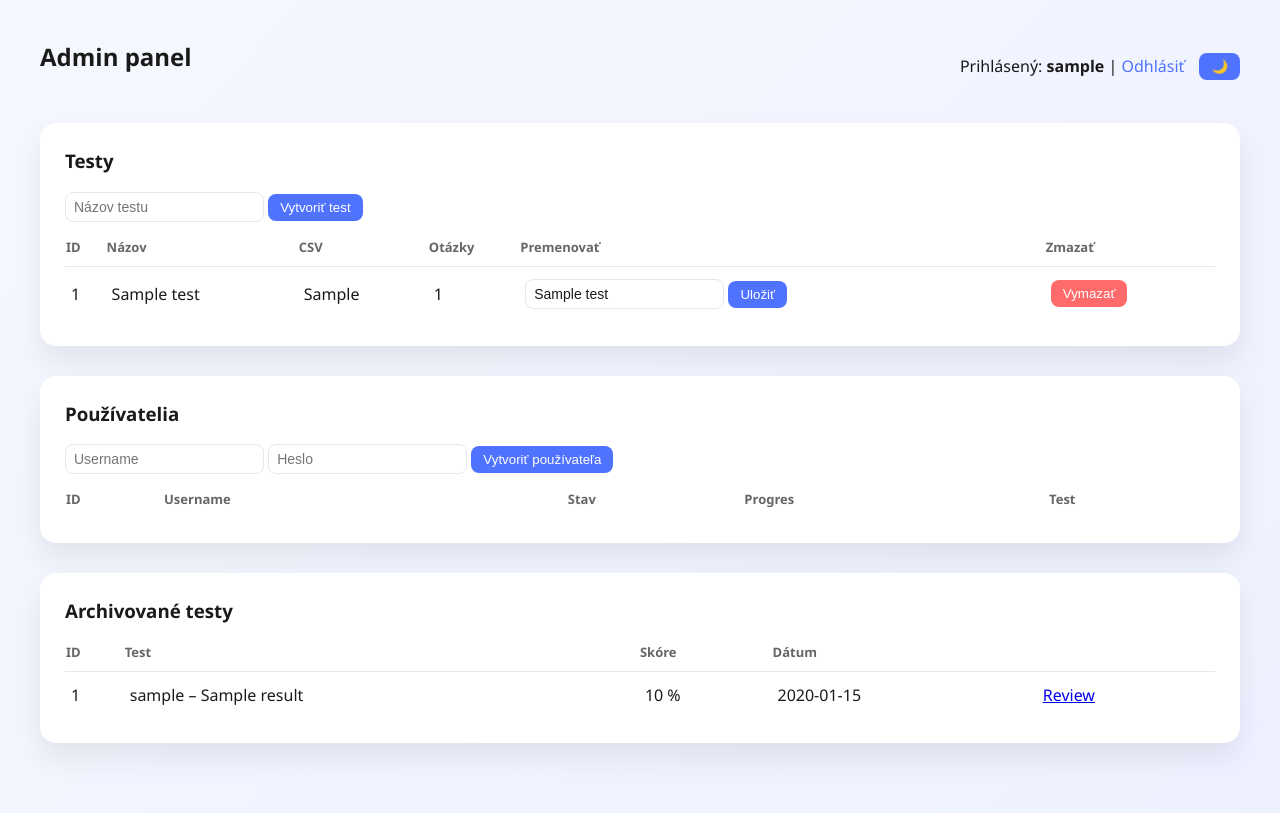
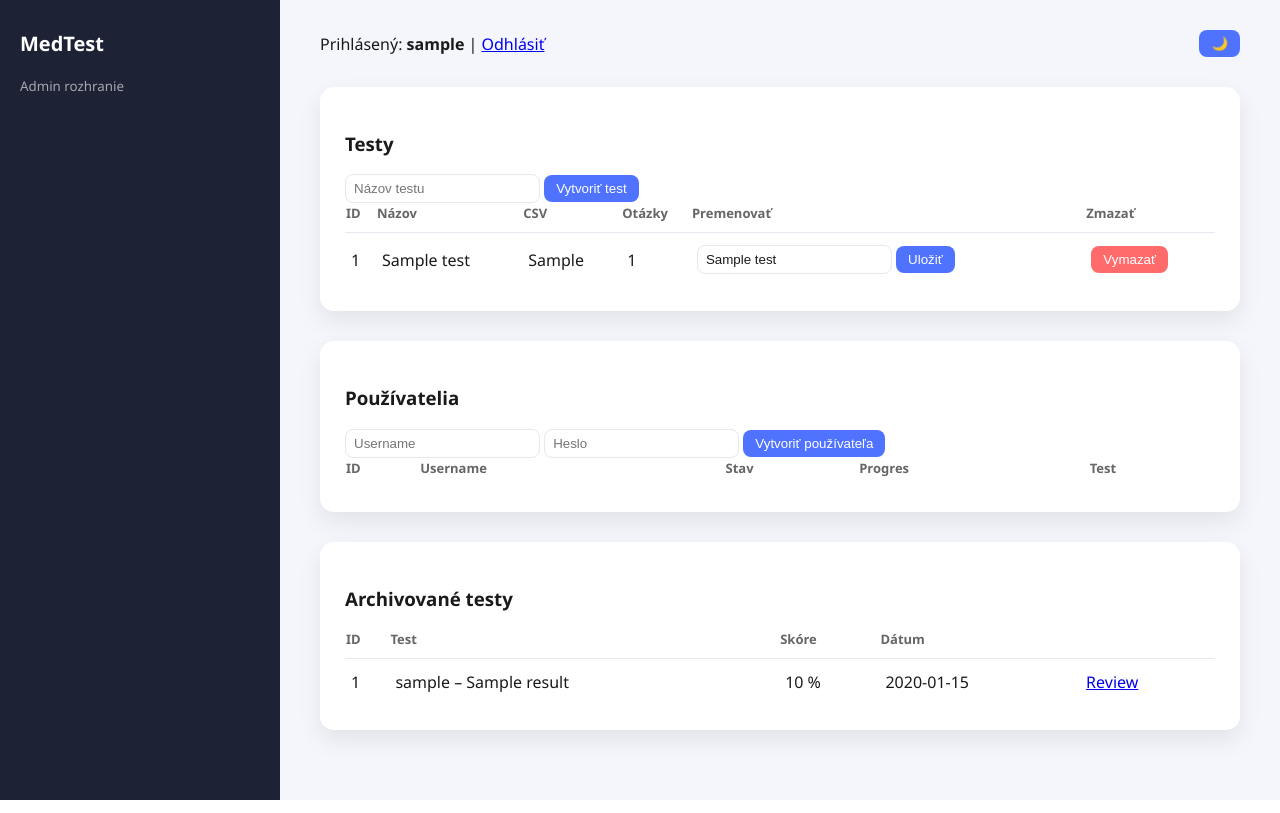
Before and after one commit to norbertg-gif/medtest, a FastAPI app: page /admin in a window 1280 px wide. Run offline with FastAPI, Linux system fonts and the light colour scheme; the visitor is signed in with stand-in values (Sample User, id 1); tables that the repository leaves empty hold one stand-in row (values such as "Sample post"); lists and menus that the app fills with data are empty.

Commit message:
Update admin.html

```diff
--- a/app/templates/admin.html
+++ b/app/templates/admin.html
@@ -5,7 +5,9 @@
 
 <style>
 :root {
-    --bg: linear-gradient(135deg, #f6f8ff, #eef1ff);
+    --bg: #f4f6fb;
+    --sidebar: #1e2235;
+    --sidebar-text: #ffffff;
     --card: #ffffff;
     --text: #1a1a1a;
     --muted: #666;
@@ -17,7 +19,9 @@
 }
 
 [data-theme="dark"] {
-    --bg: linear-gradient(135deg, #141622, #1c2035);
+    --bg: #141622;
+    --sidebar: #0f1120;
+    --sidebar-text: #dcdfff;
     --card: #1f2338;
     --text: #f0f0f0;
     --muted: #aaa;
@@ -29,35 +33,50 @@
 }
 
 body {
+    margin: 0;
     font-family: "Segoe UI", Arial, sans-serif;
-    margin: 0;
-    padding: 40px;
     background: var(--bg);
     color: var(--text);
-    transition: 0.3s;
+    display: flex;
+    min-height: 100vh;
 }
 
-h2, h3 {
-    margin-top: 0;
+/* SIDEBAR */
+
+.sidebar {
+    width: 240px;
+    background: var(--sidebar);
+    color: var(--sidebar-text);
+    padding: 30px 20px;
 }
 
-.header {
+.sidebar h2 {
+    margin-top: 0;
+    font-size: 20px;
+}
+
+.sidebar small {
+    opacity: 0.6;
+}
+
+/* MAIN */
+
+.main {
+    flex: 1;
+    padding: 30px 40px;
+}
+
+.topbar {
     display: flex;
     justify-content: space-between;
     align-items: center;
     margin-bottom: 30px;
 }
 
-.header-right {
+.topbar-right {
     display: flex;
+    align-items: center;
     gap: 15px;
-    align-items: center;
-}
-
-.logout {
-    text-decoration: none;
-    font-weight: 500;
-    color: var(--primary);
 }
 
 .theme-toggle {
@@ -69,19 +88,21 @@ h2, h3 {
     color: white;
 }
 
-.section {
+/* CARD */
+
+.card {
     background: var(--card);
+    border-radius: 14px;
     padding: 25px;
-    border-radius: 16px;
+    box-shadow: 0 10px 25px rgba(0,0,0,0.08);
     margin-bottom: 30px;
-    box-shadow: 0 15px 30px rgba(0,0,0,0.08);
-    transition: 0.3s;
 }
+
+/* TABLE */
 
 table {
     width: 100%;
     border-collapse: collapse;
-    margin-top: 15px;
 }
 
 th {
@@ -100,11 +121,12 @@ tr:hover {
     background: rgba(0,0,0,0.03);
 }
 
+/* FORM ELEMENTS */
+
 input, select {
     padding: 6px 8px;
     border-radius: 8px;
     border: 1px solid var(--border);
-    font-size: 14px;
     background: transparent;
     color: var(--text);
 }
@@ -114,10 +136,8 @@ button {
     border-radius: 8px;
     border: none;
     cursor: pointer;
-    font-weight: 500;
     background: var(--primary);
     color: white;
-    transition: 0.2s;
 }
 
 button:hover {
@@ -132,27 +152,26 @@ button:hover {
     background: var(--danger-hover);
 }
 
+/* STATUS */
+
 .status-finished {
     color: #2ecc71;
-    font-weight: bold;
+    font-weight: 600;
 }
 
 .status-active {
     color: #f39c12;
-    font-weight: bold;
+    font-weight: 600;
 }
 
-/* PROGRESS BAR */
-
-.progress-wrapper {
-    margin-top: 4px;
-}
+/* PROGRESS */
 
 .progress-bar {
     height: 6px;
     background: var(--border);
     border-radius: 4px;
     overflow: hidden;
+    margin-top: 5px;
 }
 
 .progress-fill {
@@ -164,21 +183,26 @@ button:hover {
 
 <body>
 
-<div class="header">
-    <h2>Admin panel</h2>
+<div class="sidebar">
+    <h2>MedTest</h2>
+    <small>Admin rozhranie</small>
+</div>
 
-    <div class="header-right">
+<div class="main">
+
+    <div class="topbar">
         <div>
             Prihlásený: <strong>{{ admin.username }}</strong> |
-            <a class="logout" href="/logout">Odhlásiť</a>
+            <a href="/logout">Odhlásiť</a>
         </div>
 
+        <div class="topbar-right">
             <button class="theme-toggle" onclick="toggleTheme()">🌙</button>
         </div>
     </div>
 
     <!-- TEST MANAGEMENT -->
-<div class="section">
+    <div class="card">
         <h3>Testy</h3>
 
         <form method="post" action="/admin/create-test">
@@ -226,7 +250,7 @@ button:hover {
     </div>
 
     <!-- USER MANAGEMENT -->
-<div class="section">
+    <div class="card">
         <h3>Používatelia</h3>
 
         <form method="post" action="/admin/create-user">
@@ -264,11 +288,9 @@ button:hover {
                         {{ user_progress[u.id].answered }} /
                         {{ user_progress[u.id].total }}
 
-                    <div class="progress-wrapper">
                         <div class="progress-bar">
                             <div class="progress-fill"
                                  style="width: {{ (user_progress[u.id].answered / user_progress[u.id].total) * 100 }}%;">
-                            </div>
                             </div>
                         </div>
                     {% else %}
@@ -293,7 +315,7 @@ button:hover {
     </div>
 
     <!-- ARCHIVE -->
-<div class="section">
+    <div class="card">
         <h3>Archivované testy</h3>
 
         <table>
@@ -319,6 +341,8 @@ button:hover {
         </table>
     </div>
 
+</div>
+
 <script>
 function toggleTheme() {
     const html = document.documentElement;
```
Lines whose indentation alone changed are shown as unchanged.
